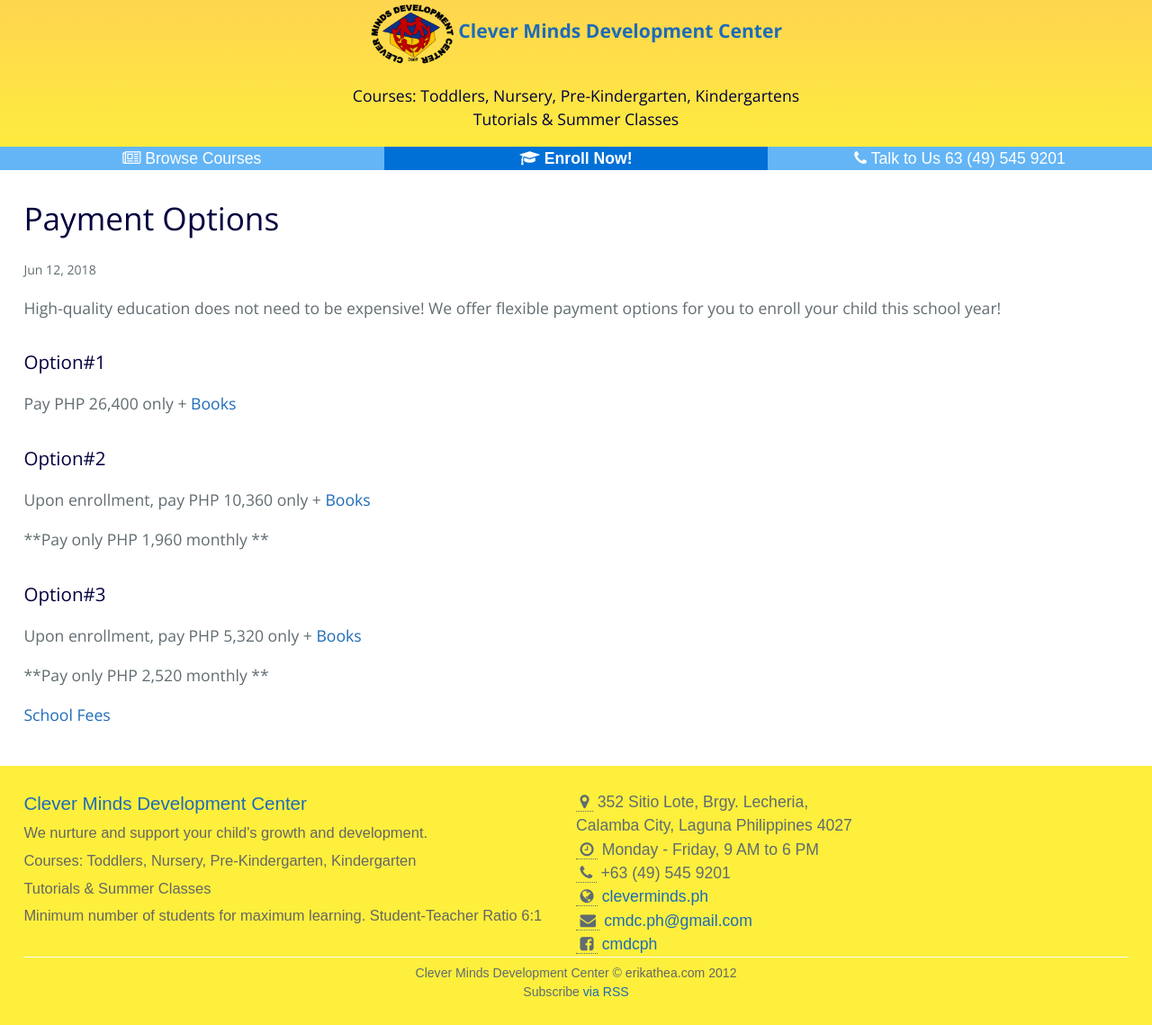
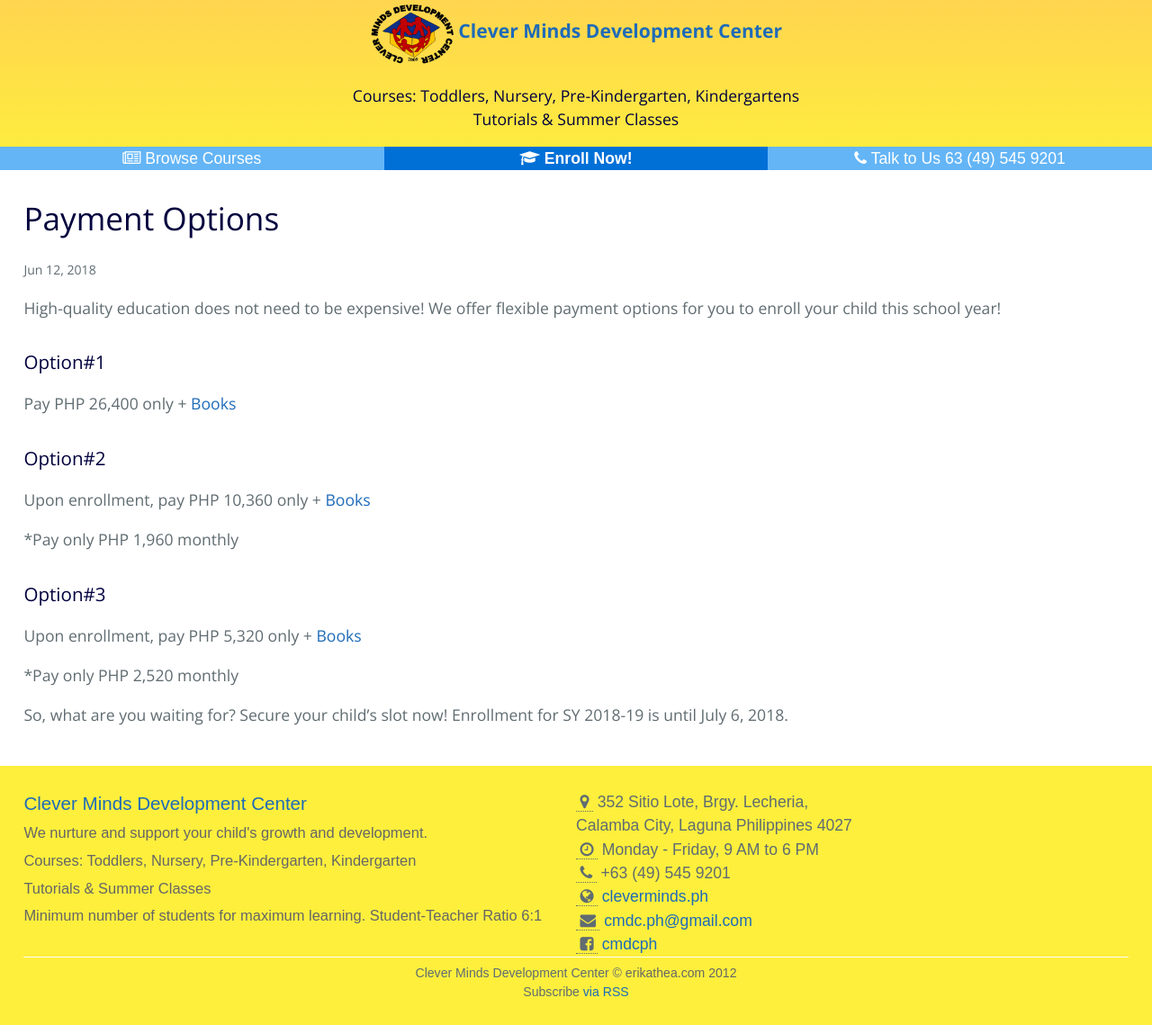
Before and after one commit to cmdcph/cmdcph.github.io, a Jekyll site: the page built from _posts/2018-06-12-payment-options.markdown, in a window 1280 px wide. Shown: the whole page at 90% size. Built offline with Jekyll 4.4.1, drawn with Linux system fonts in a browser that asks for light colours; our own code applies the rules of GitHub Pages for plain Markdown files.

Commit message:
Updated Payment Options

```diff
--- a/_posts/2018-06-12-payment-options.markdown
+++ b/_posts/2018-06-12-payment-options.markdown
@@ -12,13 +12,12 @@
 ### Option#2
 Upon enrollment, pay PHP 10,360 only + [Books](http://cleverminds.ph/#fees)
 
-**Pay only PHP 1,960 monthly
-**
+*Pay only PHP 1,960 monthly
 
 ### Option#3
 Upon enrollment, pay PHP 5,320 only + [Books](http://cleverminds.ph/#fees)
 
-**Pay only PHP 2,520 monthly
-**
+*Pay only PHP 2,520 monthly
 
-[School Fees](http://cleverminds.ph/#fees)
+
+So, what are you waiting for? Secure your child's slot now! Enrollment for SY 2018-19 is until July 6, 2018.
```
